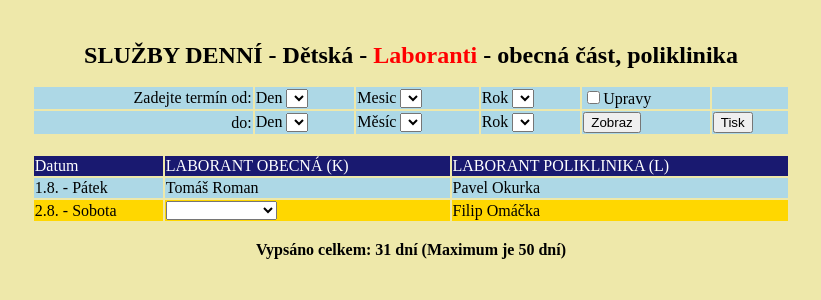
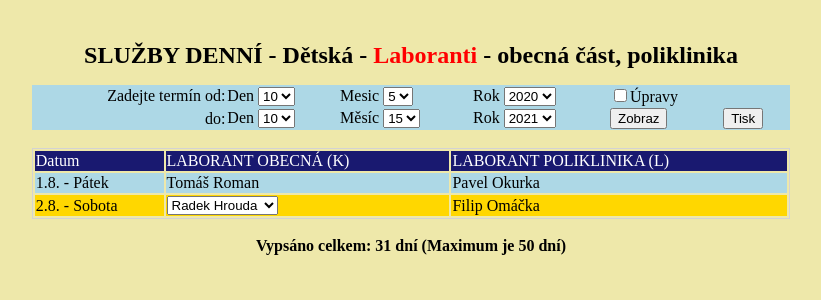
Before and after one commit to KyomaHooin/Motol, a PHP site: page / in a window 1280 px wide. Shown: the top 300 px of the page, without its empty margins (229-1050 px from the left). Run offline with PHP 8.4, Linux system fonts and the light colour scheme; lists and menus that the app fills with data are empty.

Commit message:
Demo code update.

```diff
--- a/index.php
+++ b/index.php
@@ -1,36 +1,69 @@
 <?php
 
-echo('<html><head><meta charset="utf-8"></head><body style="background-color:palegoldenrod;">');
+echo('<html>
+<head><meta charset="utf-8"></head>
+<body style="background-color:palegoldenrod;">');
 
 echo('
 <br>
-<p align="center"><font size="5"><b>SLUŽBY DENNÍ - Dětská - <font color="red">Laboranti</font> - obecná část, poliklinika</b></font></p>
+<p align="center">
+	<font size="5">
+		<b>SLUŽBY DENNÍ - Dětská - <font color="red">Laboranti</font> - obecná část, poliklinika</b>
+	</font>
+</p>
 
-<div align="center"><table width="60%">
+<div align="center">
+<table width="60%" style="border-collapse:collapse;">
+	<tr style="background-color:lightblue">
+	<td align="right">Zadejte termín od:</td>
+	<td>Den
+	<select>
+		<option>10</option>
+	</select>
+	</td>
+	<td>Mesic
+	<select>
+		<option>5</option>
+	</select>
+	</td>
+	<td>Rok
+	<select>
+		<option>2020</option>
+	</select>
+	</td>
+	<td><input type="checkbox">Úpravy</td>
+	<td></td>
+	</tr>
 
 	<tr style="background-color:lightblue">
-<td align="right">Zadejte termín od:</td>
-<td>Den <select></select></td>
-<td>Mesic <select></select></td>
-<td>Rok <select></select></td>
-<td><input type="checkbox">Upravy</input></td>
-<td></td>
-</tr>
-<tr style="background-color:lightblue">
 	<td align="right">do:</td>
-<td>Den <select>3</select></td>
-<td>Měsíc <select>2</select></td>
-<td>Rok <select>1</select></td>
+	<td>Den
+	<select>
+		<option>10</option>
+	</select>
+	</td>
+	<td>Měsíc
+	<select>
+		<option>15</option>
+	</select>
+	</td>
+	<td>Rok
+	<select>
+		<option>2021</option>
+	</select>
+	</td>
 	<td><button>Zobraz</button></td>
 	<td><button>Tisk</button></td>
 	</tr>
 </table>
+
 <br>
-<table width="60%">
+
+<table width="60%" style="border:1px solid lightgray;">
 	<tr style="background-color:midnightblue">
-	<td><font color="white">Datum</b></font></td>
-	<td><font color="white">LABORANT OBECNÁ (K)</b></font></td>
-	<td><font color="white">LABORANT POLIKLINIKA (L)</b></font></td>
+	<td><font color="white">Datum</font></td>
+	<td><font color="white">LABORANT OBECNÁ (K)</font></td>
+	<td><font color="white">LABORANT POLIKLINIKA (L)</font></td>
 	</tr>
 
 	<tr style="background-color:lightblue;">
@@ -41,21 +74,25 @@ echo('
 
 	<tr style="background-color:gold;">
 	<td>2.8. - Sobota</td>
-	<td><select>
-		<option></option>
+	<td>
+	<select>
 		<option>Radek Hrouda</option>
 		<option>Jana Novotná</option>
 		<option>Zdenka Veselá</option>
-	</select></td>
+	</select>
+	</td>
 	<td>Filip Omáčka</td>
 	</tr>
-</table></div>
+</table>
+
+</div>
 
 <br><div align="center"><b>Vypsáno celkem: 31 dní (Maximum je 50 dní)</b></div>
 
 ');
 
-echo ('</body></html>');
+echo ('</body>
+</html>');
 
 
 ?>
```
Lines whose indentation alone changed are shown as unchanged.
